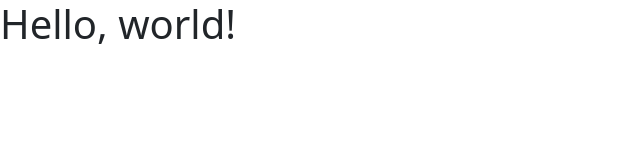
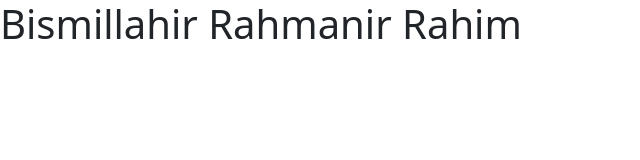
Before and after one commit to SR-Chowdhury/Boiler-plate, a plain HTML site: page Bootstrap 5.0/starter-template.html in a window 1280 px wide. Shown: the whole page, without its empty margins (0-640 px from the left). Drawn offline with nearby package versions, Linux system fonts and the light colour scheme.

Commit message:
Update starter-template.html

```diff
--- a/Bootstrap 5.0/starter-template.html
+++ b/Bootstrap 5.0/starter-template.html
@@ -9,10 +9,10 @@
     <!-- Bootstrap CSS -->
     <link href="https://cdn.jsdelivr.net/npm/bootstrap@5.0.0-beta3/dist/css/bootstrap.min.css" rel="stylesheet" integrity="sha384-eOJMYsd53ii+scO/bJGFsiCZc+5NDVN2yr8+0RDqr0Ql0h+rP48ckxlpbzKgwra6" crossorigin="anonymous">
 
-    <title>Bismillahir Rahmanir Rahim</title>
+    <title>Explore SuperStar World</title>
   </head>
   <body>
-    <h1>Hello, world!</h1>
+    <h1>Bismillahir Rahmanir Rahim</h1>
 
     <!-- Optional JavaScript; choose one of the two! -->
 
```
